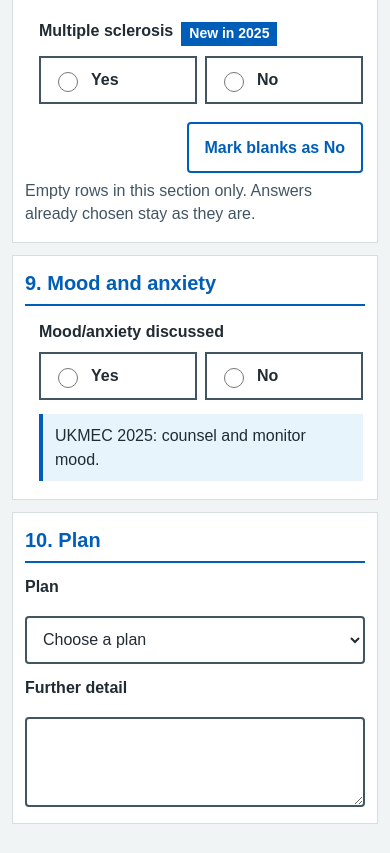
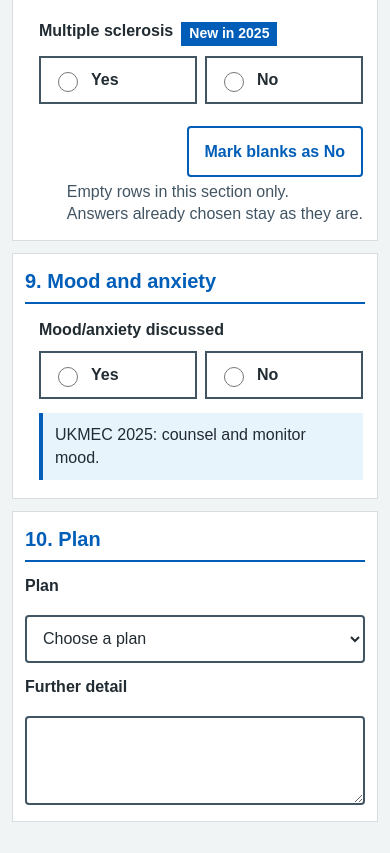
Before and after one commit to Kzh1012/QIP-MEC, a plain HTML site: page index.html in a window 390 px wide. Shown: the part 4604-5457 px from the top of the page. Drawn offline with Linux system fonts and the light colour scheme.

Commit message:
Place the history hint under Mark blanks and show prolonged immobility as part of multiple sclerosis.
Co-authored-by: Cursor <cursoragent@cursor.com>

```diff
--- a/index.html
+++ b/index.html
@@ -545,9 +545,8 @@
   }
 
   #mark-no-btn {
-    align-self: flex-end;
     width: auto;
-    margin: 4px 2px 0 0;
+    margin: 0;
     white-space: nowrap;
     background: #fff;
     color: var(--blue);
@@ -555,7 +554,29 @@
     text-align: center;
   }
 
-  #mark-no-btn + .hint { margin: 0; }
+  .mark-no {
+    align-self: flex-end;
+    display: flex;
+    flex-direction: column;
+    align-items: flex-end;
+    gap: 4px;
+    margin: 8px 2px 0 0;
+    max-width: 100%;
+  }
+
+  .mark-no .hint {
+    margin: 0;
+    text-align: left;
+    line-height: 1.35;
+  }
+
+  .mark-no .hint span { display: block; }
+
+  #fs-ms > .callout,
+  #fs-ms .follow-up > fieldset > legend {
+    border-left: 3px solid var(--blue);
+    padding-left: 10px;
+  }
 
   #mark-no-btn:hover { background: #e8f4fc; }
 
@@ -1028,8 +1049,10 @@
               </div>
             </fieldset>
           </div>
-          <button type="button" id="mark-no-btn">Mark blanks as No</button>
-          <p class="hint">Empty rows in this section only. Answers already chosen stay as they are.</p>
+          <div class="mark-no">
+            <button type="button" id="mark-no-btn">Mark blanks as No</button>
+            <p class="hint"><span>Empty rows in this section only.</span><span>Answers already chosen stay as they are.</span></p>
+          </div>
         </section>
 
         <section class="card">
```
